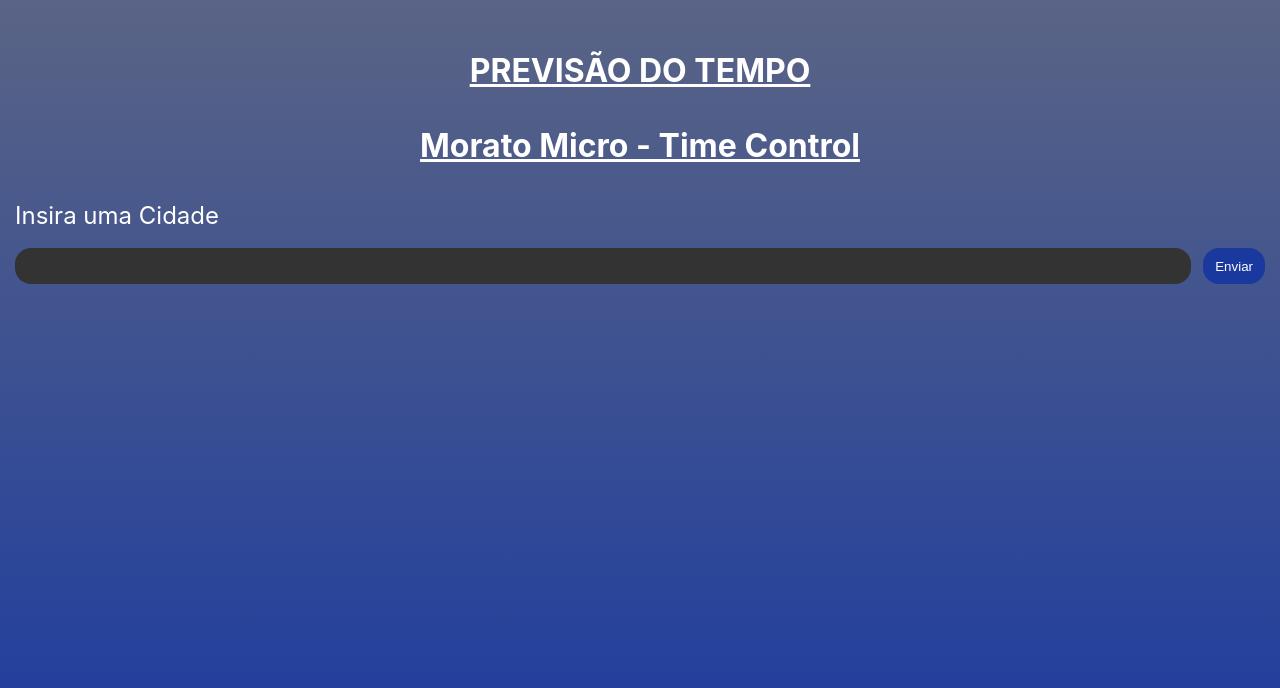
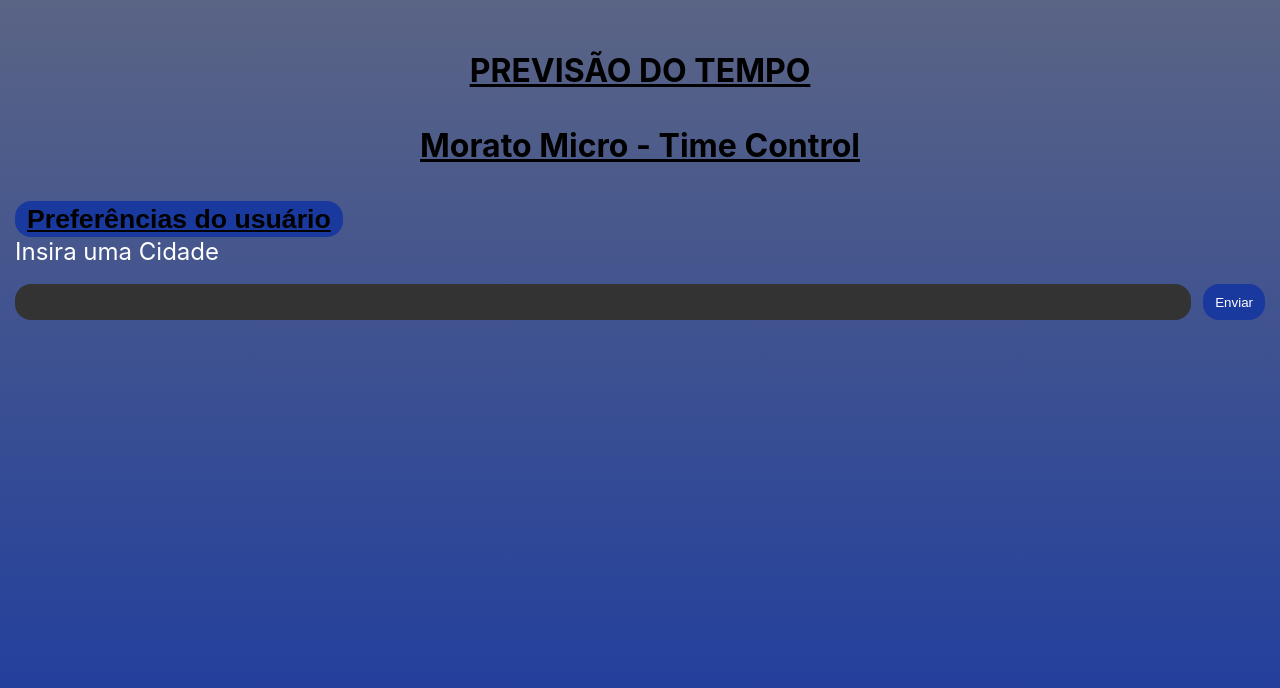
Before and after one commit to moratomicro/weather-react, a React (Vite) app: page / in a window 1280 px wide. Shown: the top 688 px of the page. Built offline with nearby package versions, Linux system fonts and the light colour scheme.

Commit message:
fourth commit

```diff
--- a/src/main.jsx
+++ b/src/main.jsx
@@ -1,7 +1,7 @@
 import React from 'react'
 import ReactDOM from 'react-dom'
 import './index.css'
-import App from './App'
+import App from './pages/App'
 
 ReactDOM.render(
   <React.StrictMode>
--- a/src/App.jsx
+++ b/src/pages/App.jsx
@@ -1,8 +1,9 @@
 import React, { useState, useEffect } from 'react'
 import './App.css'
-import HelloWorld from './components/HelloWorld'
-import { api } from './services/api'
+import HelloWorld from '../components/HelloWorld'
+import { api } from '../services/api'
 import { FaTemperatureHigh, FaWind } from 'react-icons/fa'
+import UserSettings from '../pages/UserSettings'
 
 function App() {
   const [weather, setWeather] = useState(null)
@@ -27,6 +28,7 @@
     <div className="App">
       <h1><u>{"Previsão do Tempo".toUpperCase()}</u></h1>
       <HelloWorld></HelloWorld>
+      <button><UserSettings /></button>
 
       <h2>Insira uma Cidade</h2>
       <header>
--- /dev/null
+++ b/src/pages/UserSettings/index.jsx
@@ -0,0 +1,8 @@
+import React from "react"
+import './styles.css'
+
+export default function UserSettings() {
+    return (
+        <h1><u>Preferências do usuário</u></h1>
+    )
+}
--- /dev/null
+++ b/src/pages/UserSettings/styles.css
@@ -0,0 +1,3 @@
+h1 {
+   color: black;
+}
```
Also changed, not shown: src/pages/App.css (renamed from src/App.css).
